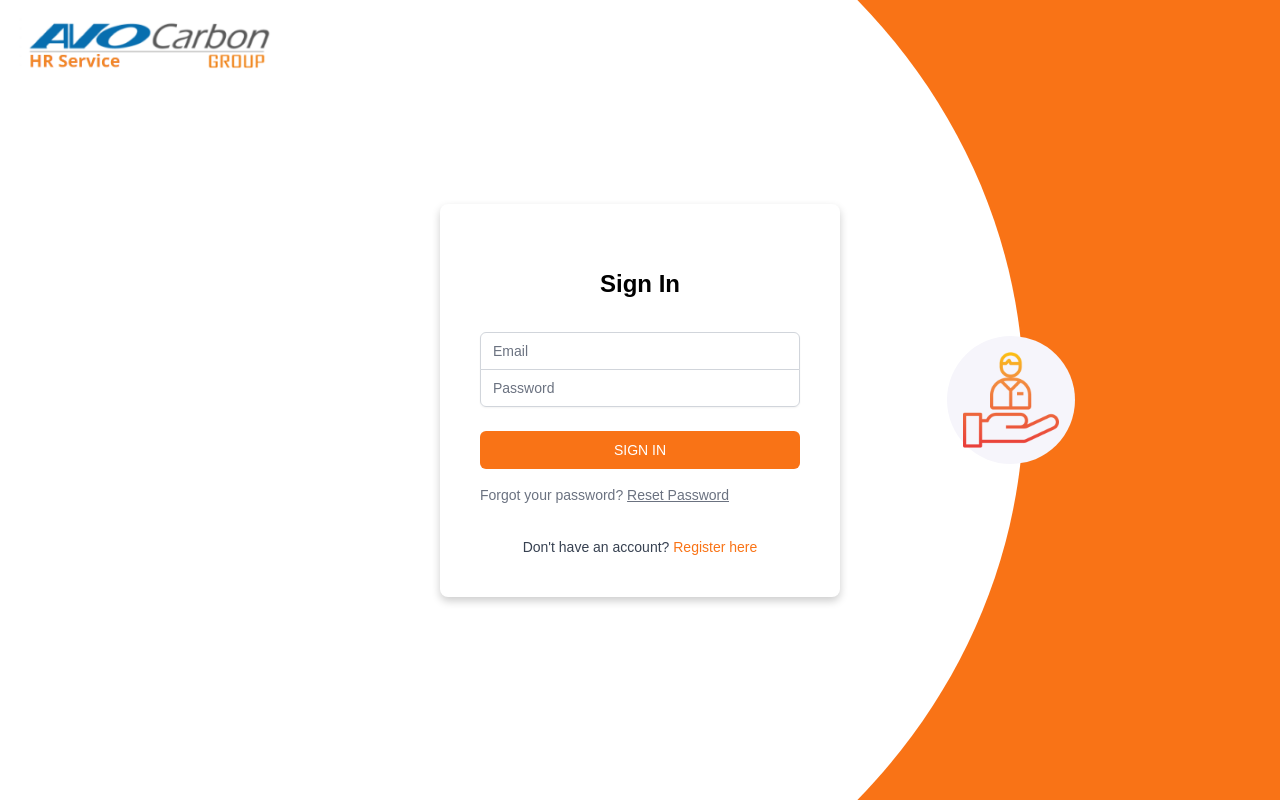
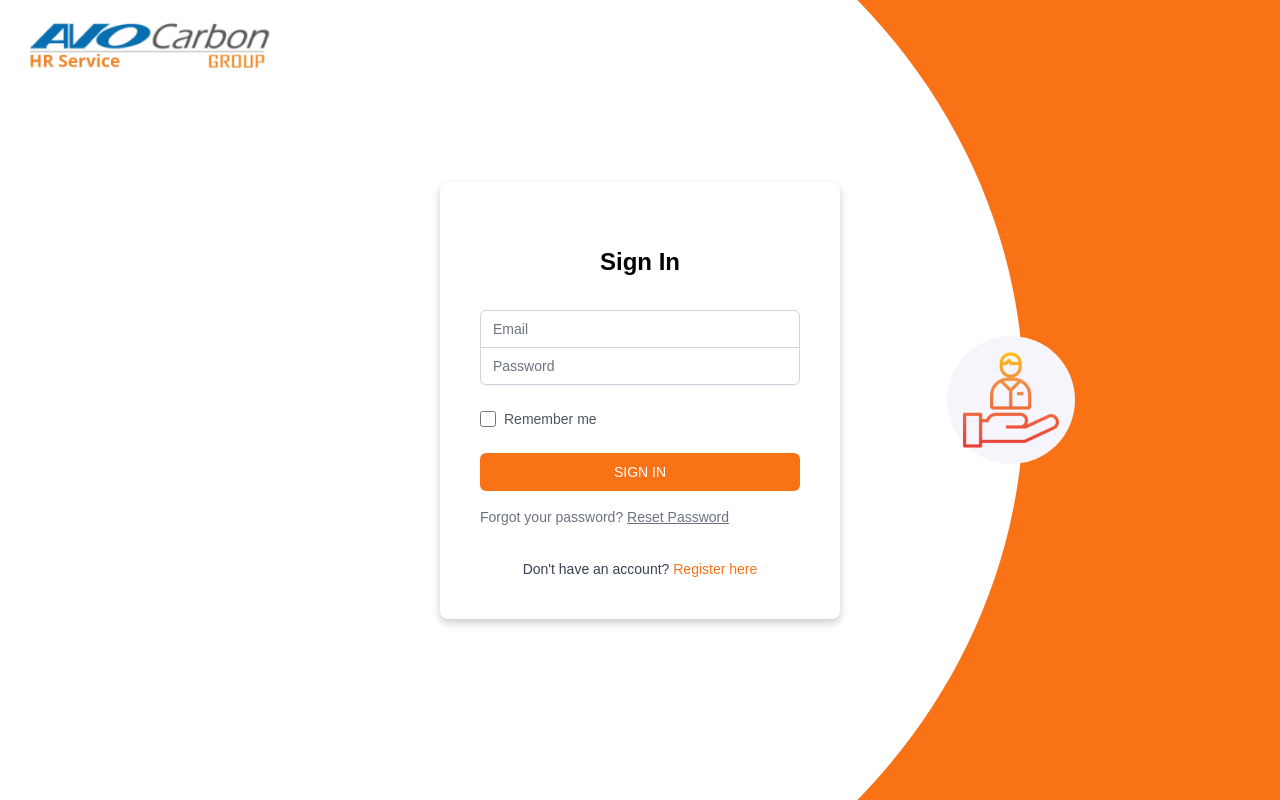
Before and after one commit to STS-Engineer/LeaveManagement-frontend, a React (Create React App) app: page /login in a window 1280 px wide. Built offline with nearby package versions, Linux system fonts and the light colour scheme.

Commit message:
Update Login.js

```diff
--- a/src/Components/Login.js
+++ b/src/Components/Login.js
@@ -8,7 +8,8 @@
   const [role, setRole] = useState("");
   const [errorMessage, setErrorMessage] = useState("");
   const [showError, setShowError] = useState(false);
-  const [userName, setUserName] = useState(""); // State to store user's first and last name
+  const [userName, setUserName] = useState("");
+  const [rememberMe, setRememberMe] = useState(false);
   const navigate = useNavigate();
   const [welcomeText, setWelcomeText] = useState("");
   const welcomeMessage = "Welcome to AVOCarbon HR Service";
@@ -44,15 +45,21 @@
           password: password,
         }
       );
-      console.log("Response data:", response.data); // Log response data
+      console.log("Response data:", response.data);
       if (response.data.token && response.data.user) {
-        localStorage.setItem("token", response.data.token);
+        if (rememberMe) {
+          localStorage.setItem("token", response.data.token);
+          localStorage.setItem("rememberMe", true);
+          localStorage.setItem("username", username);
+          localStorage.setItem("password", password);
+        } else {
+          sessionStorage.setItem("token", response.data.token);
+          localStorage.removeItem("rememberMe");
+          localStorage.removeItem("username");
+          localStorage.removeItem("password");
+        }
         localStorage.setItem("user", JSON.stringify(response.data.user));
         const userRole = response.data.user.role;
-        setRole(userRole);
-        setUserName(
-          `${response.data.user.firstName} ${response.data.user.lastName}`
-        ); // Set user's first and last name
         navigate(`/${getRedirectPath(userRole)}`);
       } else {
         setErrorMessage("Invalid Credentials. Please try again.");
@@ -64,7 +71,19 @@
       setShowError(true); // Show the error message
     }
   };
+  useEffect(() => {
+    const savedRememberMe = localStorage.getItem("rememberMe") === "true";
+    if (savedRememberMe) {
+      const savedUsername = localStorage.getItem("username");
+      const savedPassword = localStorage.getItem("password");
 
+      if (savedUsername && savedPassword) {
+        setUsername(savedUsername);
+        setPassword(savedPassword);
+        setRememberMe(true);
+      }
+    }
+  }, []);
   useEffect(() => {
     if (showError) {
       const timer = setTimeout(() => {
@@ -149,7 +168,22 @@
               />
             </div>
           </div>
-
+          <div className="flex items-center space-x-2">
+            <input
+              id="remember-me"
+              name="rememberMe"
+              type="checkbox"
+              checked={rememberMe}
+              onChange={(e) => setRememberMe(e.target.checked)}
+              className="h-4 w-4 text-orange-500 focus:ring-orange-400 border-gray-300 rounded"
+            />
+            <label
+              htmlFor="remember-me"
+              className="text-sm text-gray-600 font-medium select-none cursor-pointer"
+            >
+              Remember me
+            </label>
+          </div>
           <div>
             <button
               type="submit"
```
